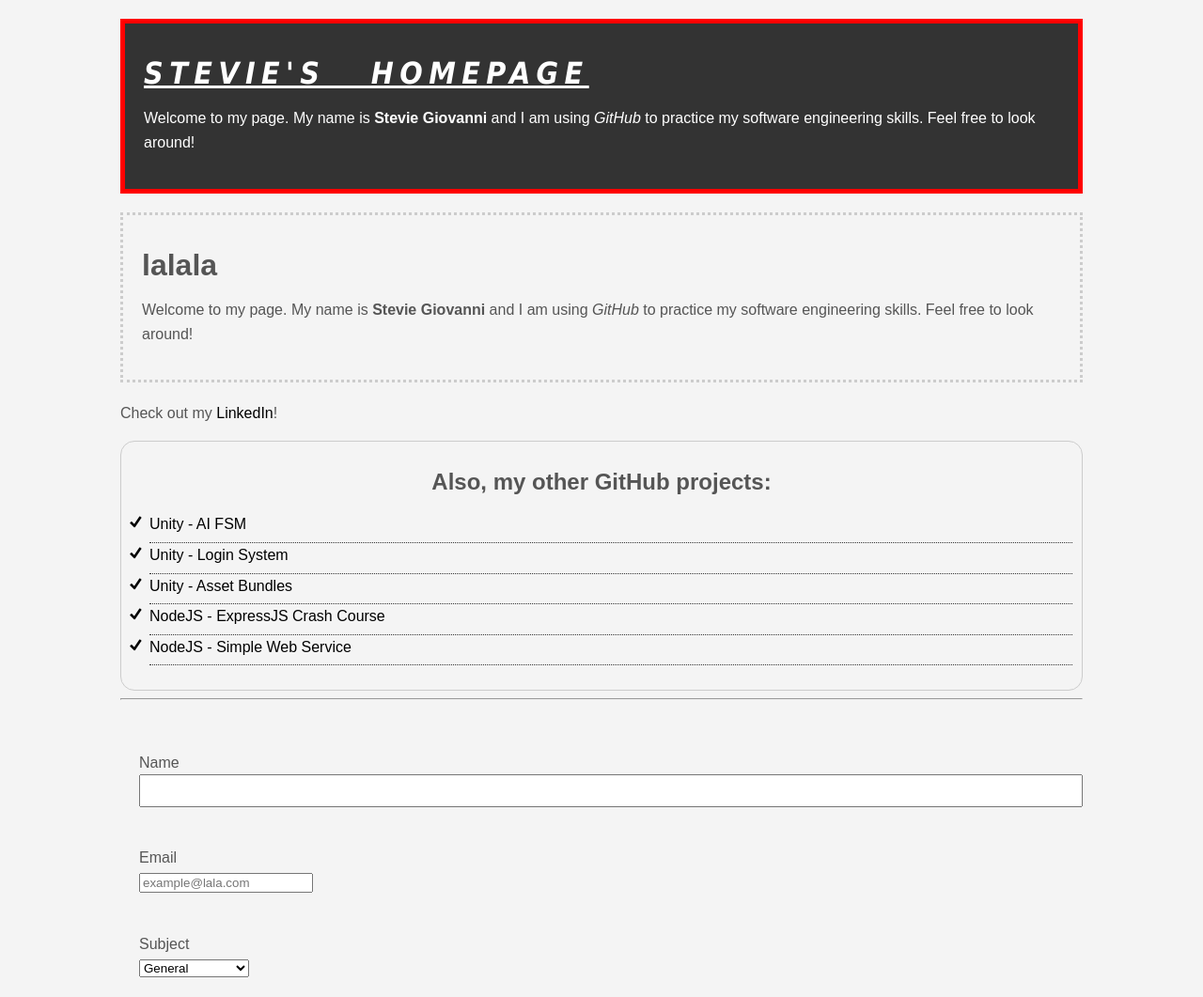
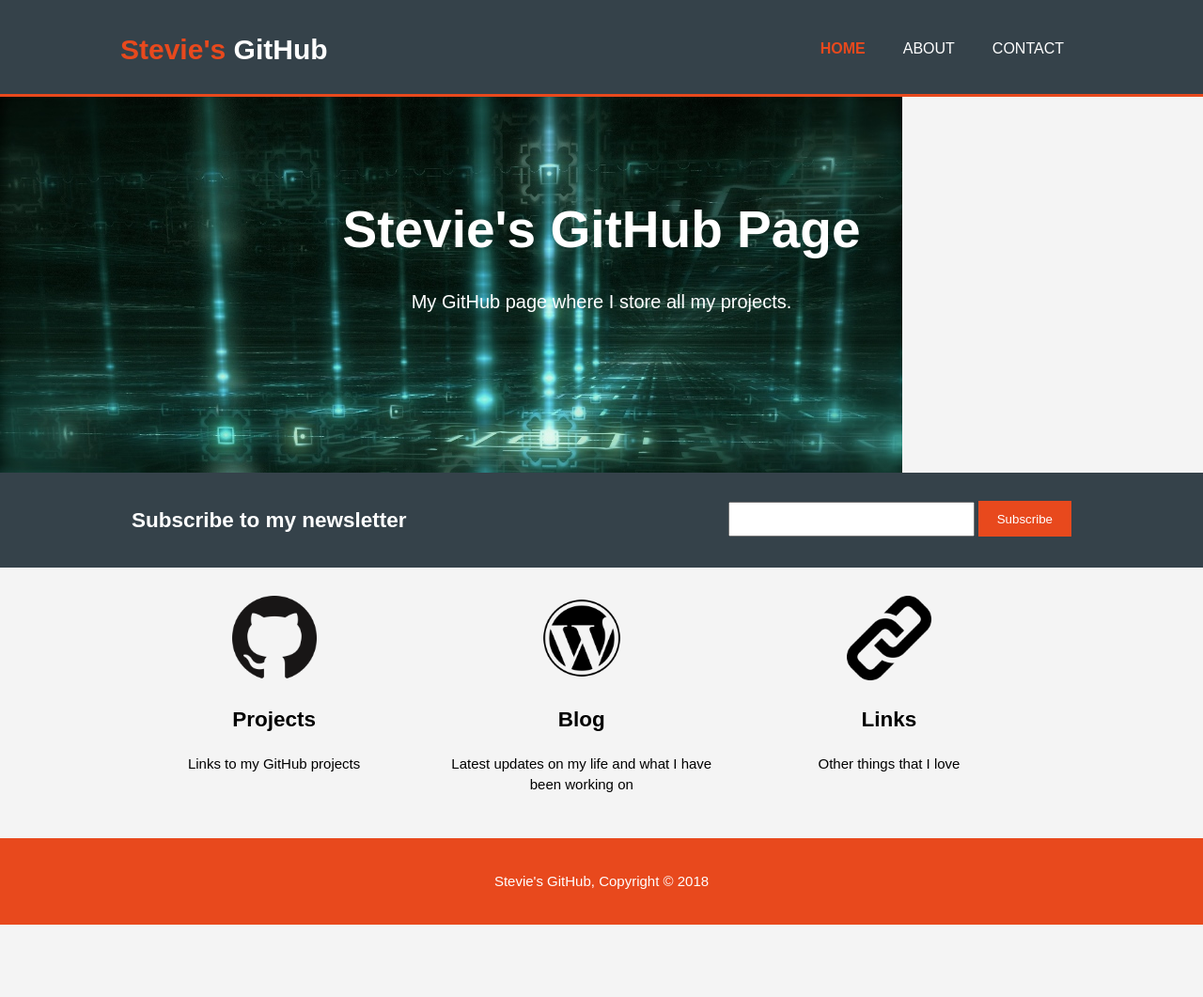
Before and after one commit to steviegiovanni/steviegiovanni.github.io, a plain HTML site: page index.html in a window 1280 px wide. Shown: the top 1061 px of the page at 94% size. After the commit the page ends 984 px from the top, so only its background shows below. Drawn offline with Linux system fonts and the light colour scheme.

Commit message:
starting the actual website

```diff
--- a/css/style.css
+++ b/css/style.css
@@ -1,112 +1,160 @@
-/*
-*{
+body{
+	font-family: Arial, Helvetica, sans-serif;
+	font-size:15px;
+	line-height:1.5;
+	padding:0;
+	margin:0;
+	background-color:#f4f4f4;
+}
+
+/* global */
+.container{
+	width:80%;
+	margin:auto;
+	overflow:hidden;
+}
+
+ul{
 	margin:0;
 	padding:0;
 }
-*/
 
-body{
-	background-color:#f4f4f4;
-	color:#555555;
-
-	font-family: Arial, Helvetica, sans-serif;
-	font-size:16px;
-	font-weight:normal;
-	/* same as above */
-	font: normal 16px Arial, Helvetica, sans-serif;
-
-	line-height: 1.6em;
-	margin: 0;
+.button_newsletter{
+	height:38px;
+	background: #e8491d;
+	border:0;
+	padding-left:20px;
+	padding-right:20px;
+	color:#ffffff;
 }
 
-a{
-	text-decoration:none;
-	color:#000;
+.dark{
+	padding:15px;
+	background:#35424a;
+	color:#ffffff;
+	margin-top:10px;
+	margin-bottom:10px;
 }
 
-a:hover{
-	color:red;
+/* header */
+header{
+	background:#35424a;
+	color:#ffffff;
+	padding-top:30px;
+	min-height:70px;
+	border-bottom:#e8491d 3px solid;
 }
 
-a:active{
-	color:green;
+header a{
+	color:#ffffff;
+	text-decoration:none;
+	text-transform: uppercase;
+	font-size:16px;
 }
 
-a:visited{
-	color:black;
+header li{
+	float:left;
+	display:inline;
+	padding: 0 20px 0 20px;
 }
 
-.container{
-	width:80%;
-	margin: auto;
+header #branding{
+	float: left;
 }
 
-.box-1{
-	background-color:#333333;
-	color: #fff;
-
-	border-right:5px red solid;
-	border-left:5px red solid;
-	border-top:5px red solid;
-	border-bottom:5px red solid;
-
-	padding:20px;
-
-	margin-top:20px;
-	margin:20px 0;
+header #branding h1{
+	margin:0;
 }
 
-.box-1 h1{
-	font-family:Tahoma;
-	font-weight:800;
-	font-style:italic;
-	text-decoration:underline;
-	text-transform:uppercase;
-	letter-spacing: 0.2em;
-	word-spacing:1em;
+header nav{
+	float:right;
+	margin-top:10px;
 }
 
-.box-2{
-	border:3px dotted #ccc;
-	padding:20px;
-	margin:20px 0;
+header .highlight, header .current a{
+	color: #e8491d;
+	font-weight:bold;
 }
 
-.links{
-	border:1px #ccc solid;
-	padding:10px;
-	border-radius:15px;
+header a:hover{
+	color:#cccccc;
+	font-weight:bold;
 }
 
-.links h2{
+/* showcase */
+#showcase{
+	min-height: 400px;
+	background:url('../images/showcase.jpg') no-repeat 0 -70px;
+	text-align:center;
+	color:#ffffff;
+}
+
+#showcase h1{
+	margin-top:100px;
+	font-size:55px;
+	margin-bottom:10px;
+}
+
+#showcase p{
+	font-size:20px;
+}
+
+/* newsletter */
+#newsletter{
+	padding:15px;
+	color:#ffffff;
+	background:#35424a;
+}
+
+#newsletter h1{
+	float: left;
+}
+
+#newsletter form{
+	float: right;
+	margin-top:15px;
+}
+
+#newsletter input[type="email"]{
+	padding:4px;
+	height:25px;
+	width:250px;
+}
+
+/* boxes */
+#boxes{
+	margin-top:20px;
+}
+
+#boxes .box{
+	float:left;
+	text-align:center;
+	width:30%;
+	padding:10px;
+}
+
+#boxes .box img{
+	width:90px;
+}
+
+/* Article */
+article#main-col{
+	float:left;
+	width:65%;
+}
+
+/* sidebar */
+aside#sidebar{
+	float:right;
+	width:30%;
+	margin-top:10px;
+}
+
+/* footer */
+footer{
+	padding:20px;
+	margin-top:20px;
+	color:#ffffff;
+	background-color:#e8491d;
 	text-align:center;
 }
-
-.links ul{
-	padding:0;
-	padding-left:20px;
-	list-style:square;
-}
-
-.links li{
-	padding-bottom:6px;
-	border-bottom:dotted 1px #333;
-	list-style-image: url('../images/check.png');
-}
-
-.myForm{
-	padding:20px;
-}
-
-.myForm .form-group{
-	padding-bottom:15px;
-}
-
-.myForm label{
-	display:block;
-}
-
-.myForm input[type="text"], .myForm textarea{
-	padding:8px;
-	width:100%;
-}
--- /dev/null
+++ b/css/style_bak.css
@@ -0,0 +1,112 @@
+/*
+*{
+	margin:0;
+	padding:0;
+}
+*/
+
+body{
+	background-color:#f4f4f4;
+	color:#555555;
+
+	font-family: Arial, Helvetica, sans-serif;
+	font-size:16px;
+	font-weight:normal;
+	/* same as above */
+	font: normal 16px Arial, Helvetica, sans-serif;
+
+	line-height: 1.6em;
+	margin: 0;
+}
+
+a{
+	text-decoration:none;
+	color:#000;
+}
+
+a:hover{
+	color:red;
+}
+
+a:active{
+	color:green;
+}
+
+a:visited{
+	color:black;
+}
+
+.container{
+	width:80%;
+	margin: auto;
+}
+
+.box-1{
+	background-color:#333333;
+	color: #fff;
+
+	border-right:5px red solid;
+	border-left:5px red solid;
+	border-top:5px red solid;
+	border-bottom:5px red solid;
+
+	padding:20px;
+
+	margin-top:20px;
+	margin:20px 0;
+}
+
+.box-1 h1{
+	font-family:Tahoma;
+	font-weight:800;
+	font-style:italic;
+	text-decoration:underline;
+	text-transform:uppercase;
+	letter-spacing: 0.2em;
+	word-spacing:1em;
+}
+
+.box-2{
+	border:3px dotted #ccc;
+	padding:20px;
+	margin:20px 0;
+}
+
+.links{
+	border:1px #ccc solid;
+	padding:10px;
+	border-radius:15px;
+}
+
+.links h2{
+	text-align:center;
+}
+
+.links ul{
+	padding:0;
+	padding-left:20px;
+	list-style:square;
+}
+
+.links li{
+	padding-bottom:6px;
+	border-bottom:dotted 1px #333;
+	list-style-image: url('../images/check.png');
+}
+
+.myForm{
+	padding:20px;
+}
+
+.myForm .form-group{
+	padding-bottom:15px;
+}
+
+.myForm label{
+	display:block;
+}
+
+.myForm input[type="text"], .myForm textarea{
+	padding:8px;
+	width:100%;
+}
--- a/index.html
+++ b/index.html
@@ -1,124 +1,69 @@
 <!DOCTYPE html>
 <html>
     <head>
-		<title>Stevie's Homepage</title>
-		<meta name="description" content="GitHub page by Stevie Giovanni">
-		<meta name="keywords" content="web design blog, GitHub pages, web dev blog, Stevie Giovanni">
-		<link rel="stylesheet" type="text/css" href="css/style.css">
+        <meta charset="utf-8">
+        <meta name="viewport" content="width=device-width">
+        <meta name="description" content="Stevie's GitHub Page">
+        <meta name="keywords" content="Stevie Giovanni, GitHub, Projects">
+        <meta name="author" content="Stevie Giovanni">
+        <title>Stevie's GitHub | Welcome</title>
+        <link rel="stylesheet" href="./css/style.css">
     </head>
     <body>
+        <header>
             <div class="container">
-			<div class="box-1">
-				<!-- Headings -->
-				<h1>Stevie's Homepage</h1>
+                <div id="branding">
+                    <h1><span class="highlight">Stevie's</span> GitHub</h1>
+                </div>
+                <nav>
+                    <ul>
+                        <li class="current"><a href="index.html">Home</a></li>
+                        <li><a href="about.html">About</a></li>
+                        <li><a href="contact.html">Contact</a></li>
+                    </ul>
+                </nav>
+            </div>
+        </header>
 
-				<!-- Paragraph -->
-				<p>
-				Welcome to my page. My name is <strong>Stevie Giovanni</strong> and I am using <em>GitHub</em> to practice my software engineering skills. Feel free to look around!
-				</p>
+        <section id="showcase">
+            <div class="container">
+                <h1>Stevie's GitHub Page</h1>
+                <p>My GitHub page where I store all my projects.</p>
             </div>
+        </section>
 
-			<div class="box-2">
-				<!-- Headings -->
-				<h1>lalala</h1>
+        <section id="newsletter">
+            <div class="container">
+                <h1>Subscribe to my newsletter</h1>
+                <form>
+                    <input type="email" placehoder="someone@example.com">
+                    <button type="submit" class="button_newsletter">Subscribe</button>
+                </form>
+            </div>
+        </section>
 
-				<!-- Paragraph -->
-				<p>
-				Welcome to my page. My name is <strong>Stevie Giovanni</strong> and I am using <em>GitHub</em> to practice my software engineering skills. Feel free to look around!
-				</p>
+        <section id="boxes">
+            <div class="container">
+                <div class="box">
+                    <img src="./images/github.png">
+                    <h1>Projects</h1>
+                    <p>Links to my GitHub projects</p>
                 </div>
-
-			<p>
-			Check out my <a href="https://www.linkedin.com/in/stevie-giovanni-12734835/" target="_blank">LinkedIn</a>!
-			</p>
-
-			<!-- Lists -->
-			<div class="links">
-				<p><h2>Also, my other GitHub projects:</h2>
-				<ul>
-					<li><a href="https://github.com/steviegiovanni/Unity_AI_FSM" target="_blank">Unity - AI FSM</a></li>
-					<li><a href="https://github.com/steviegiovanni/Unity-LoginSystem" target="_blank">Unity - Login System</a></li>
-					<li><a href="https://github.com/steviegiovanni/Unity-AssetBundles" target="_blank">Unity - Asset Bundles</a></li>
-					<li><a href="https://github.com/steviegiovanni/NodeJS-ExpressJS-crash-course" target="_blank">NodeJS - ExpressJS Crash Course</a></li>
-					<li><a href="https://github.com/steviegiovanni/NodeJS-WebService" target="_blank">NodeJS - Simple Web Service</a></li>
-				</ul>
-				</p>
+                <div class="box">
+                        <img src="./images/wordpress.png">
+                    <h1>Blog</h1>
+                    <p>Latest updates on my life and what I have been working on</p>
                 </div>
-
-			<!-- Table
-			<table>
-				<thead>
-					<tr>
-						<th>Name</th>
-						<th>Email</th>
-						<th>Age</th>
-					</tr>
-				</thead>
-				<tbody>
-					<tr>
-						<td>Stevie Giovanni</td>
-						<td>steviegiovanni@gmail.com</td>
-						<td>29</td>
-					</tr>
-				</tbody>
-			</table>
-			-->
-
-			<hr>
-			<br>
-
-			<!-- Forms -->
-			<form action="process.php" method="POST" class="myForm">
-				<div class="form-group">
-					<label>Name</label>
-					<input type="text" name="name">
+                <div class="box">
+                        <img src="./images/links.png">
+                    <h1>Links</h1>
+                    <p>Other things that I love</p>
                 </div>
-				<br>
-				<div class="form-group">
-					<label>Email</label>
-					<input type="email" name="email" placeholder="example@lala.com">
             </div>
-				<br>
-				<div class="form-group">
-					<label>Subject</label>
-					<select name="subject">
-						<option value="general">General</option>
-						<option value="job">Job Opportunity</option>
-					</select>
-				</div>
-				<br>
-				<div class="form-group">
-					<label>Message</label><br>
-					<textarea name="message"></textarea>
-				</div>
-				<br>
-				<input type="submit" name="submit" value="Submit">
-			</form>
-
-		</div>
-
-		<!-- Image -->
-		<img src="images/birds-humming-bird-purple-blue-green-feather-cute-bird-pasari-colibri44-wallpapers.jpg" alt="My sample image" width="200">
-
-		<!-- Quotations
-		<blockquote cite="http://traversymedia.com">
-			test quotation
-		</blockquote>
-
-		<p>
-		The <annr title="World Wide Web">WWW</abbr> is awesome
-		</p>
-
-		<p>
-			<cite>
-			HTML crash course
-			</cite>
-		</p>
-
-		-->
+        </section>
 
         <footer>
-			<p>Copyright &copy; 2018 Stevie Giovanni</p>
+            <p>Stevie's GitHub, Copyright &copy; 2018</p>
         </footer>
     </body>
 </html>
```
Also changed, not shown: about.html (added, +48 -0 lines), contact.html (added, +41 -0 lines), index_bak.html (+118 -19 lines), images/github.png (added), images/links.png (added), images/showcase.jpg (added), images/wordpress.png (added). Lines whose indentation alone changed are shown as unchanged.
